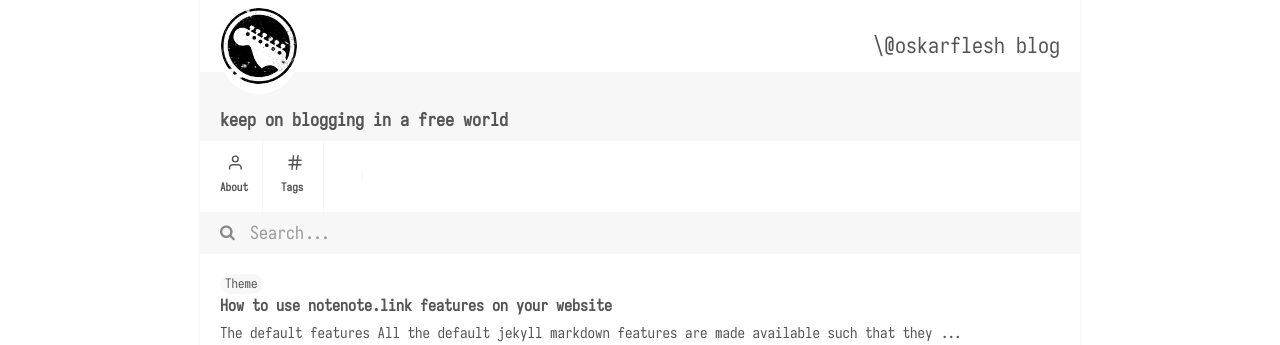
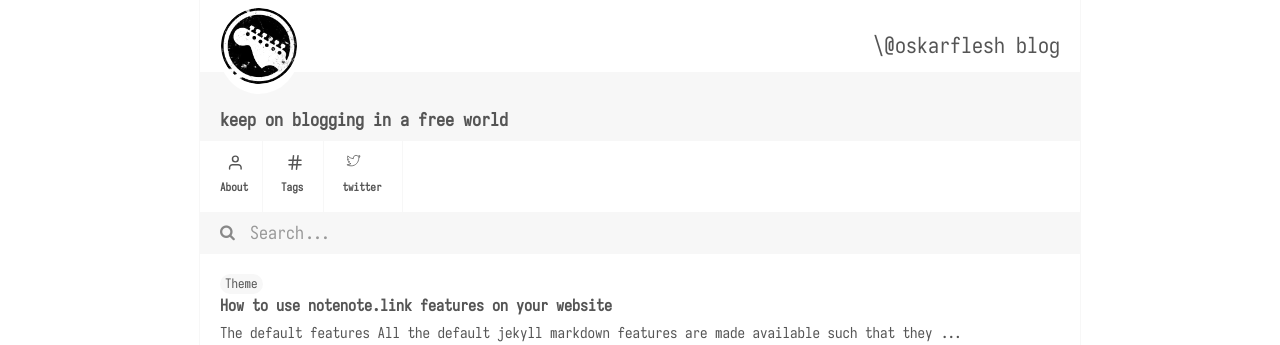
Before and after one commit to ogomezso/ogomezso.github.io, a Jekyll site: the page built from docs/index.md, in a window 1280 px wide. Shown: the top 345 px of the page. Built offline with Jekyll 4.4.1, drawn with Linux system fonts in a browser that asks for light colours; some web fonts are replaced.

Commit message:
twitter link

```diff
--- a/docs/_includes/header.html
+++ b/docs/_includes/header.html
@@ -41,7 +41,12 @@
             </a>
         </div>
         <div class="rss">
-            <a style="text-decoration: none;" href="https://twitter.com/oskarflesh"></a>
+            <a style="text-decoration: none;" href="https://twitter.com/oskarflesh">
+            <svg class="icon-rss" width="18" height="19" viewBox="0 0 24 25" fill="none" xmlns="http://www.w3.org/2000/svg">
+                <path fill="none" d="M18.258,3.266c-0.693,0.405-1.46,0.698-2.277,0.857c-0.653-0.686-1.586-1.115-2.618-1.115c-1.98,0-3.586,1.581-3.586,3.53c0,0.276,0.031,0.545,0.092,0.805C6.888,7.195,4.245,5.79,2.476,3.654C2.167,4.176,1.99,4.781,1.99,5.429c0,1.224,0.633,2.305,1.596,2.938C2.999,8.349,2.445,8.19,1.961,7.925C1.96,7.94,1.96,7.954,1.96,7.97c0,1.71,1.237,3.138,2.877,3.462c-0.301,0.08-0.617,0.123-0.945,0.123c-0.23,0-0.456-0.021-0.674-0.062c0.456,1.402,1.781,2.422,3.35,2.451c-1.228,0.947-2.773,1.512-4.454,1.512c-0.291,0-0.575-0.016-0.855-0.049c1.588,1,3.473,1.586,5.498,1.586c6.598,0,10.205-5.379,10.205-10.045c0-0.153-0.003-0.305-0.01-0.456c0.7-0.499,1.308-1.12,1.789-1.827c-0.644,0.28-1.334,0.469-2.06,0.555C17.422,4.782,17.99,4.091,18.258,3.266"></path>
+			</svg>
+            <p class="rss-p">twitter</p>
+            </a>
         </div>
         <!-- <div class="rss">
             <a style="text-decoration: none;" href="/feed.xml">
```
